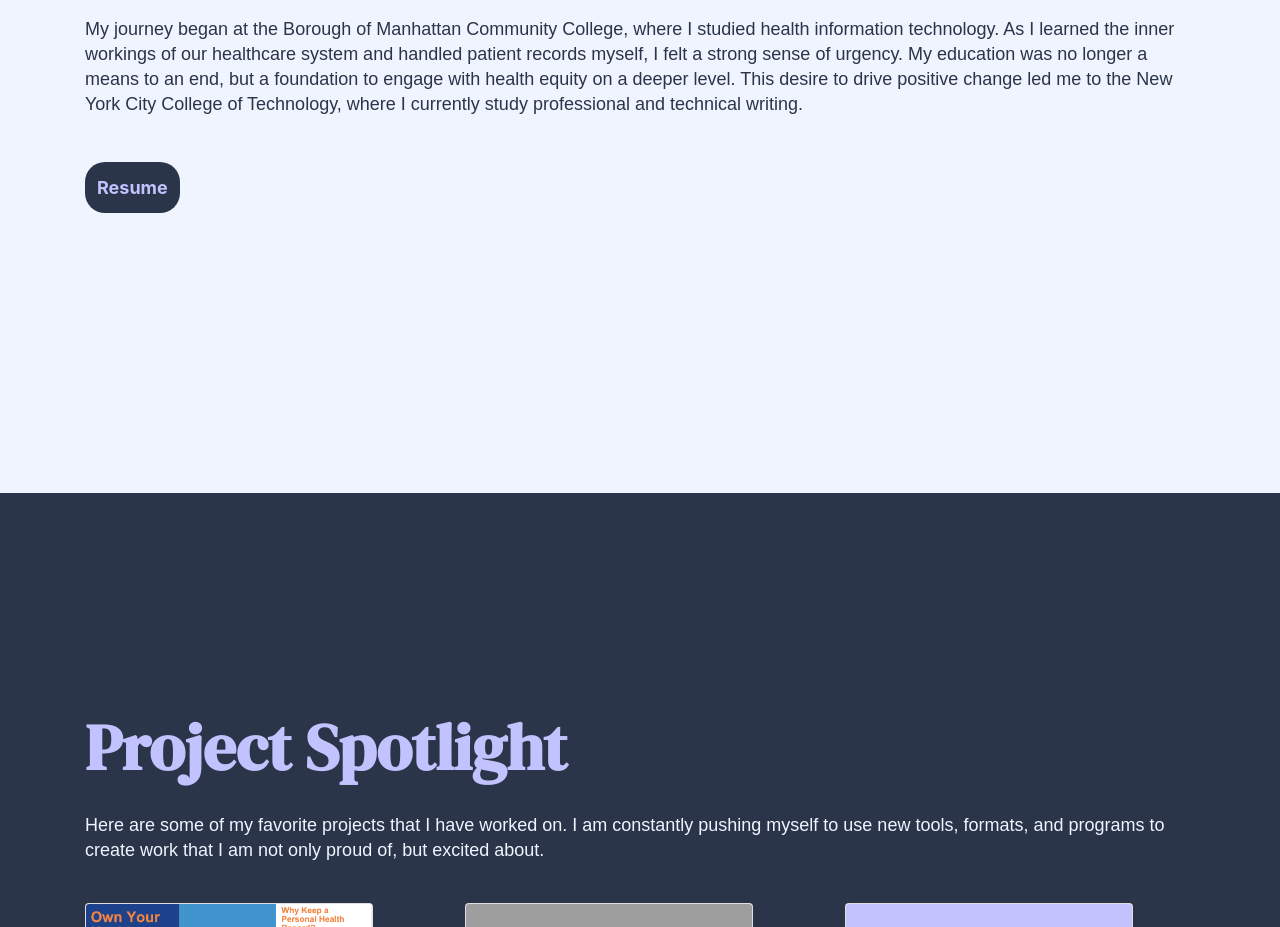
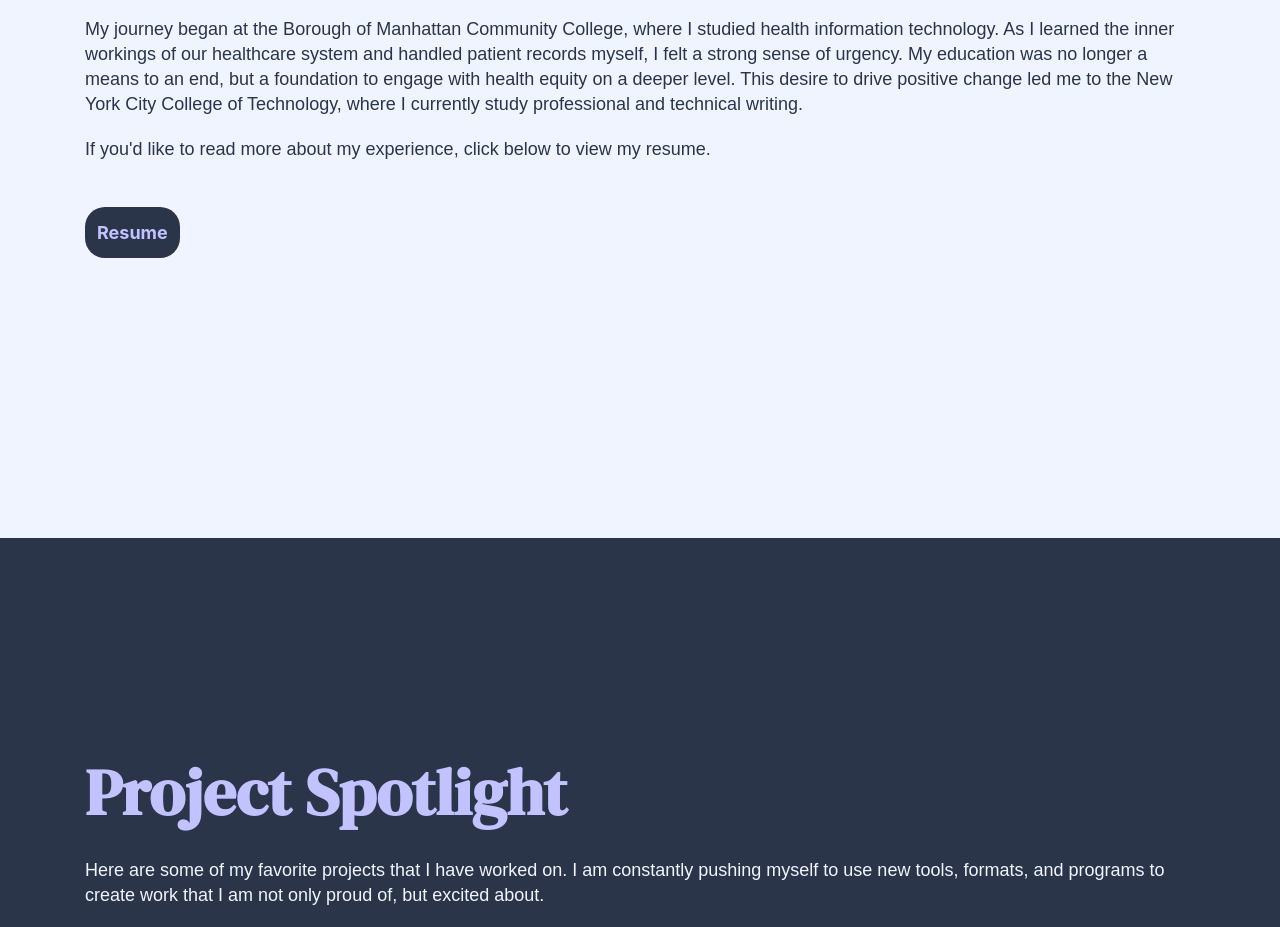
Before and after one commit to Kaila-Santiago/portfolio, a plain HTML site: page index.html in a window 1280 px wide. Shown: the part 1289-2216 px from the top of the page. Drawn offline with nearby package versions, Linux system fonts and the light colour scheme; grey boxes are pictures that could not be loaded.

Commit message:
updated resume

```diff
--- a/index.html
+++ b/index.html
@@ -53,6 +53,7 @@
         <div class="container">
             <h1 class="section-title light-bg-title">Education and Background</h1>
             <p class="text text-spacing light-bg-text">My journey began at the Borough of Manhattan Community College, where I studied health information technology. As I learned the inner workings of our healthcare system and handled patient records myself, I felt a strong sense of urgency. My education was no longer a means to an end, but a foundation to engage with health equity on a deeper level. This desire to drive positive change led me to the New York City College of Technology, where I currently study professional and technical writing.</p>
+            <p class="text text-spacing light-bg-text">If you'd like to read more about my experience, click below to view my resume.</p>
             <div class="button-spacing">
                 <button type="button" class="light-bg-btn" onclick="location.href = 'pdf/Kaila_Santiago_Resume_Academic copy.pdf'">Resume</button>
             </div>
```
Also changed, not shown: 2 other files.
